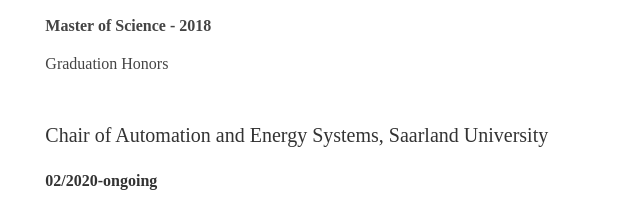
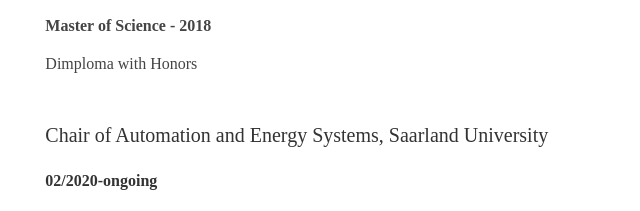
Before and after one commit to IvannikovG/cv, a plain HTML site: page index.html in a window 1280 px wide. Shown: the part 826-1037 px from the top of the page, 238-878 px from the left. Drawn offline with Linux system fonts and the light colour scheme; a web font is replaced by a local one.

Commit message:
Change couple of words

```diff
--- a/index.html
+++ b/index.html
@@ -123,7 +123,7 @@
 					<h2>First Moscow State Medical University</h2>
 					<h3>Pharmacy</h3>
 					<p><strong>Master of Science - 2018</strong></p>
-					<p>Graduation Honors</p>
+					<p>Dimploma with Honors</p>
 				</div>
 		</div>
 		<div class="grid">
```
